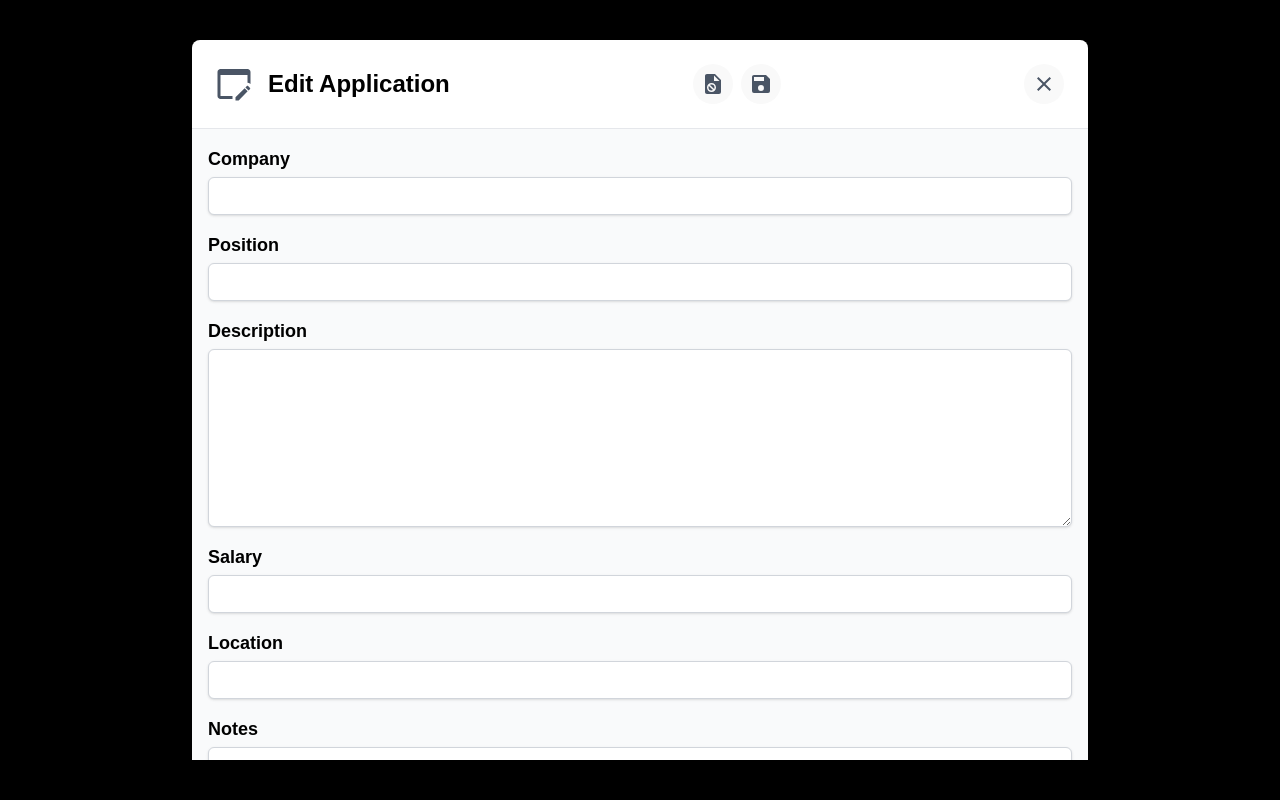
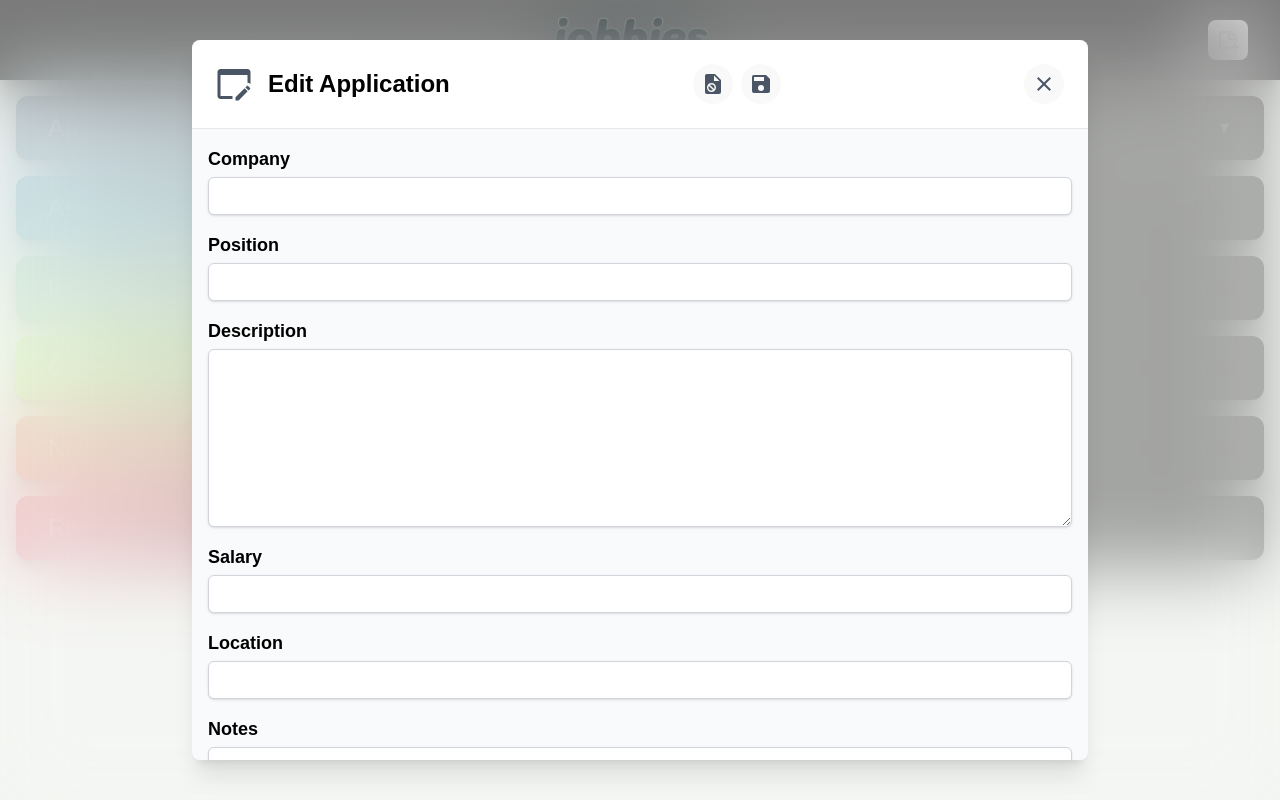
Before and after one commit to KarimYounus/jobbies, a React (Vite) app: page / in a window 1280 px wide. Both pictures are taken after a click on the button 1228 px from the left and 40 px from the top of the page. Built offline with nearby package versions, Linux system fonts and the light colour scheme; a web font is replaced by a local one.

Commit message:
Finally got the backdrop blur working behind the header

```diff
--- a/src/components/ApplicationWindow/ApplicationWindow.tsx
+++ b/src/components/ApplicationWindow/ApplicationWindow.tsx
@@ -237,10 +237,8 @@ const ApplicationWindow: React.FC<ApplicationWindowProps> = ({
             animate={{ opacity: 1, scale: 1 }}
             exit={{ opacity: 0, scale: 0.95 }}
             transition={{ duration: 0.2 }}
-            className="fixed inset-0 z-50 flex items-center justify-center bg-black bg-opacity-50"
-          >
-            <div className="bg-white rounded-lg shadow-xl w-full max-w-4xl h-full max-h-[90vh] flex flex-col mx-4">
-              {" "}
+            className="fixed inset-0 z-50 flex items-center justify-center backdrop-blur-2xl"
+          >            <div className="rounded-lg shadow-xl w-full max-w-4xl h-full max-h-[90vh] flex flex-col mx-4 overflow-hidden">
               {jobApplication && (
                 <Header
                   onClose={handleCloseWithConfirmation}
@@ -248,10 +246,12 @@ const ApplicationWindow: React.FC<ApplicationWindowProps> = ({
                   onDelete={handleDeleteAndClose}
                 />
               )}
-              <div className="flex-grow overflow-y-auto">
-                {isEditing ? <EditContent /> : <ViewContent />}
+              <div className="flex-grow overflow-y-auto bg-white rounded-b-lg pt-0 -mt-[17vh] no-scrollbar">
+                <div className="pt-[17vh]">
+                  {isEditing ? <EditContent /> : <ViewContent />}
+                </div>
               </div>
-            </div>{" "}
+            </div>
           </motion.div>
         )}
       </AnimatePresence>
--- a/src/components/ApplicationWindow/Header.tsx
+++ b/src/components/ApplicationWindow/Header.tsx
@@ -26,10 +26,15 @@ const Header: React.FC<HeaderProps> = ({ onClose, onDelete, onSave }) => {
 
   if (!jobApplication) {
     throw new Error("Job application data is not available inside Header");
-  };
-
-  return (
-    <div className="sticky top-0 z-10 rounded-t-lg border-b border-gray-200 bg-white/10 h-[17vh]">
+  };  return (
+    <div
+      className="sticky top-0 z-10 rounded-t-lg border-b border-gray-200 h-[17vh]"
+      style={{
+        backdropFilter: 'blur(12px)',
+        WebkitBackdropFilter: 'blur(12px)',
+        backgroundColor: 'rgba(255, 255, 255, 0.1)'
+      }}
+    >
       <div className="flex items-center justify-between p-6">
         <div className="flex items-center space-x-4">
           {isEditing ? (
--- a/src/components/ApplicationWindow/ViewContent/ApplicationStatus.tsx
+++ b/src/components/ApplicationWindow/ViewContent/ApplicationStatus.tsx
@@ -32,12 +32,11 @@ function ApplicationStatus({
       onMouseEnter={() => setIsHovered(true)}
       onMouseLeave={() => setIsHovered(false)}
     >
-      {/* Animate current status out/in on change */}
-      <motion.div
+      {/* Animate current status out/in on change */}      <motion.div
         key={statusItem.text}
         layout
         transition={{ type: "spring", stiffness: 400, damping: 30 }}
-        className="z-10 pr-4"
+        className="pr-4"
         style={{
           marginRight: showMargin ? 16 : 0,
           transition: "margin-right 0.5s cubic-bezier(.19,.95,.74,1.01)",
@@ -119,9 +118,8 @@ function StatusDisplay({
         initial={{ opacity: 0, scale: 0.8 }}
         animate={{ opacity: 1, scale: 1 }}
         transition={{ duration: 0.8, ease: "easeOut" }}
-      />
-      <motion.span
-        className="relative z-10 text-black tracking-wider"
+      />      <motion.span
+        className="relative text-black tracking-wider"
         initial={{ opacity: 0, x: 100 }}
         animate={{ opacity: 1, x: 0 }}
         transition={{ duration: 0.5, delay: 0.2, ease: [0.85, 0, 0.15, 1] }}
```
